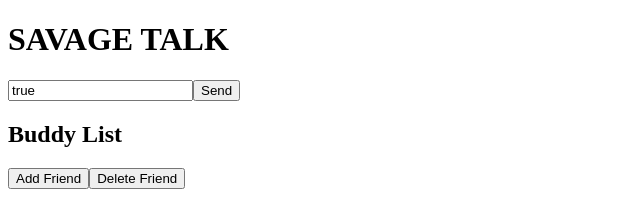
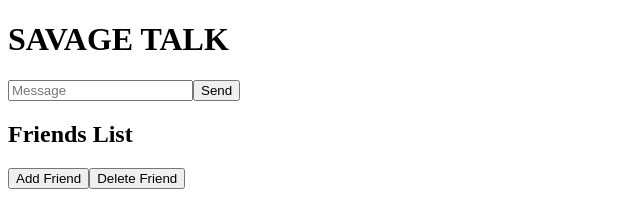
Before and after one commit to wjypark94/savage-talk, a React app: page / in a window 1280 px wide. Shown: the top 198 px of the page, without its empty margins (0-640 px from the left). Built offline with nearby package versions, Linux system fonts and the light colour scheme; the HTML template or start-up script is replaced by a standard one.

Commit message:
added placeholder for input text message

```diff
--- a/client/src/index.jsx
+++ b/client/src/index.jsx
@@ -36,9 +36,9 @@ class App extends React.Component {
         return (
             <div>
                 <h1> SAVAGE TALK </h1>
-                <input value/>
+                <input type="text" placeholder="Message"/>
                 <button onClick={this.sendMessage}> Send </button>
-                <h2> Buddy List </h2>
+                <h2> Friends List </h2>
                 <button onClick={this.addFriend}> Add Friend</button>
                 <button onClick={this.deleteFriend}> Delete Friend </button>
                 <h3> How do you feel </h3>
```
Also changed, not shown: client/main/bundle.js.
